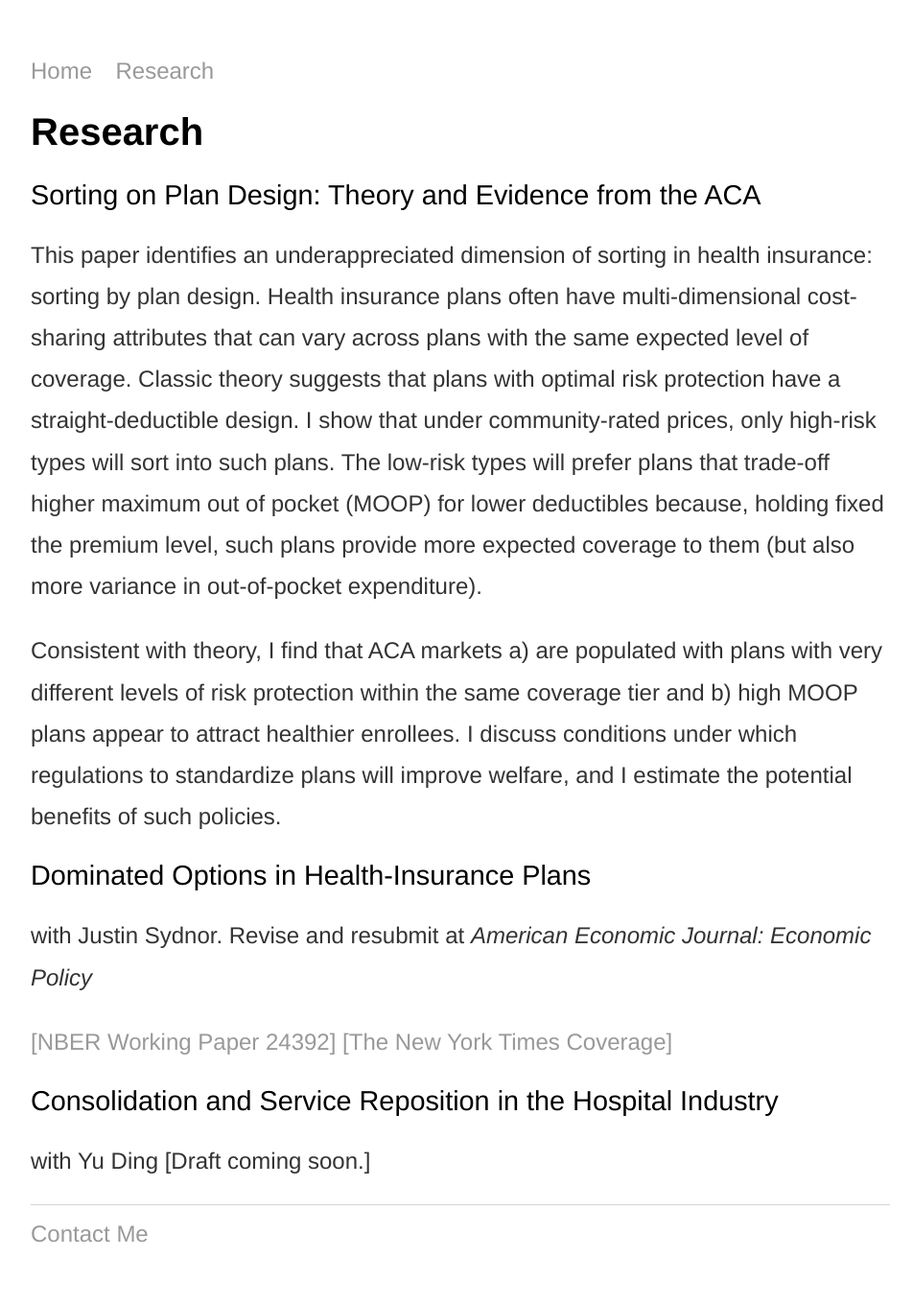
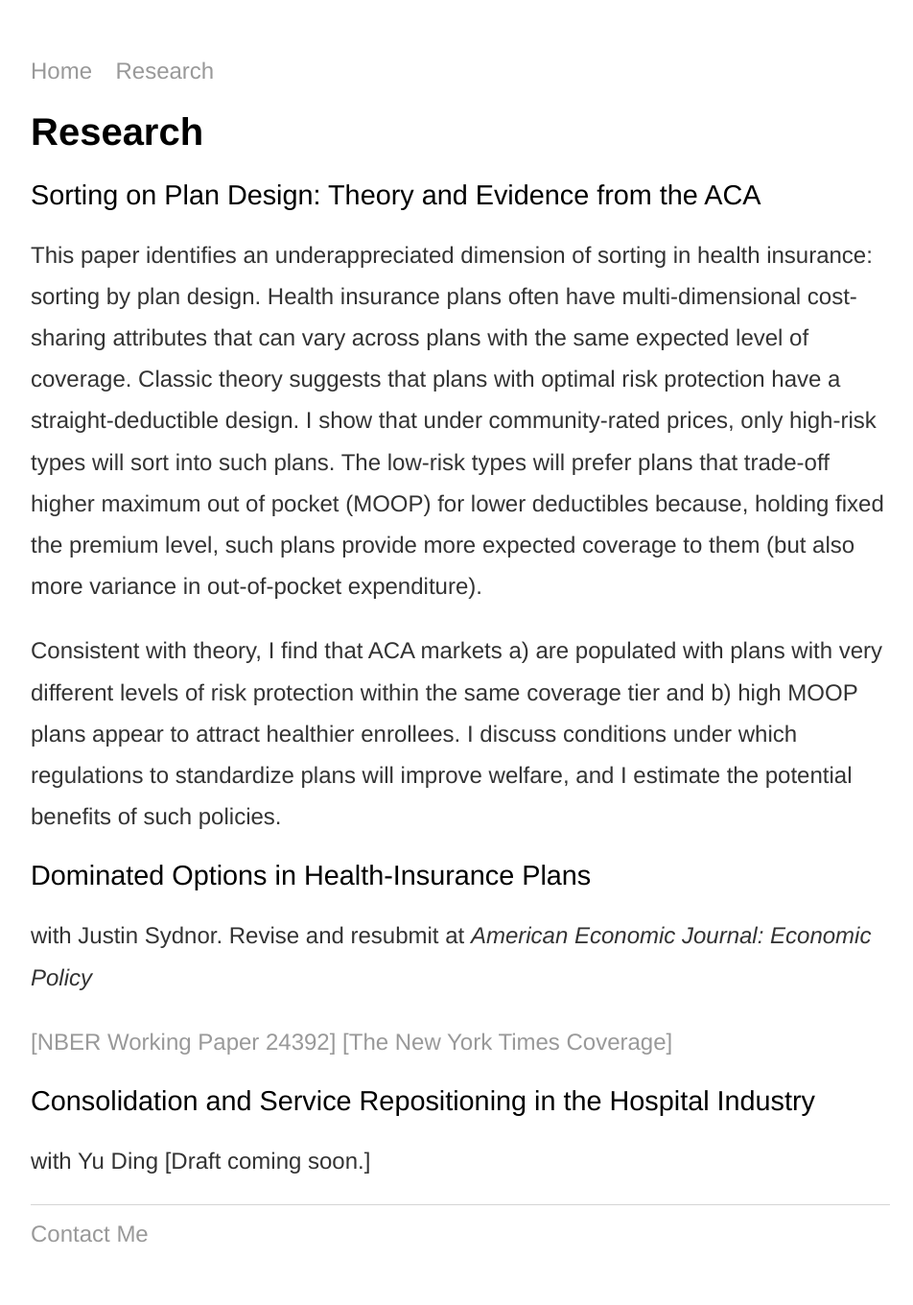
Before and after one commit to trifen/feng3hu.github.io, a Jekyll site: the page built from research.html, in a window 1280 px wide. Shown: the whole page at 96% size, without its empty margins (160-1112 px from the left). Built offline with Jekyll 4.4.1, drawn with Linux system fonts in a browser that asks for light colours.

Commit message:
Update research.html

```diff
--- a/research.html
+++ b/research.html
@@ -10,6 +10,6 @@ title: Chenyuan Liu
 		<h2>Dominated Options in Health-Insurance Plans</h2>
 	<p>with Justin Sydnor. Revise and resubmit at <i> American Economic Journal: Economic Policy </i> </p>
 	<p> <a href= https://www.nber.org/papers/w24392>[NBER Working Paper 24392]</a> <a href= https://www.nytimes.com/2017/11/04/business/why-choose-wrong-health-plan.html>[The New York Times Coverage]</a> </p>
-  		<h2>Consolidation and Service Reposition in the Hospital Industry</h2>
+  		<h2>Consolidation and Service Repositioning in the Hospital Industry</h2>
   			<p> with Yu Ding [Draft coming soon.]
 </div><!-- /.blurb -->
```
